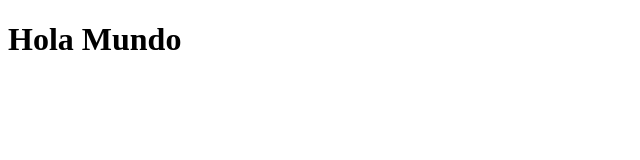
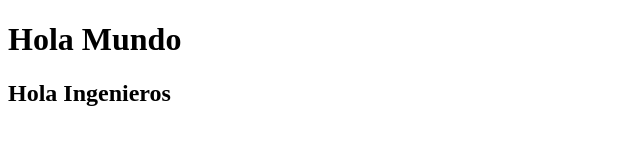
Before and after one commit to GJair21/Practica, a plain HTML site: page index.html in a window 1280 px wide. Shown: the whole page, without its empty margins (0-640 px from the left). Drawn offline with Linux system fonts and the light colour scheme.

Commit message:
Agregamos 1 Linea de codigo nueva

```diff
--- a/index.html
+++ b/index.html
@@ -8,5 +8,6 @@
 </head>
 <body>
     <h1>Hola Mundo</h1>
+    <h2>Hola Ingenieros</h2>
 </body>
 </html>
```
